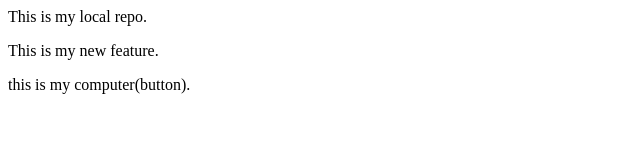
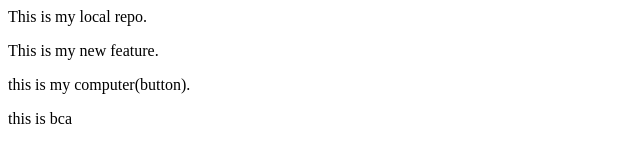
Before and after one commit to Dhananjay88097/localrepo, a plain HTML site: page index.html in a window 1280 px wide. Shown: the full height of the page, 0-640 px from the left. Drawn offline with Linux system fonts and the light colour scheme.

```diff
--- a/index.html
+++ b/index.html
@@ -1,3 +1,4 @@
 <p>This is my local repo. </p>
 <p>This is my new feature. </p>
 <p>this is my computer(button). </p>
+<P> this is bca </P>
```
